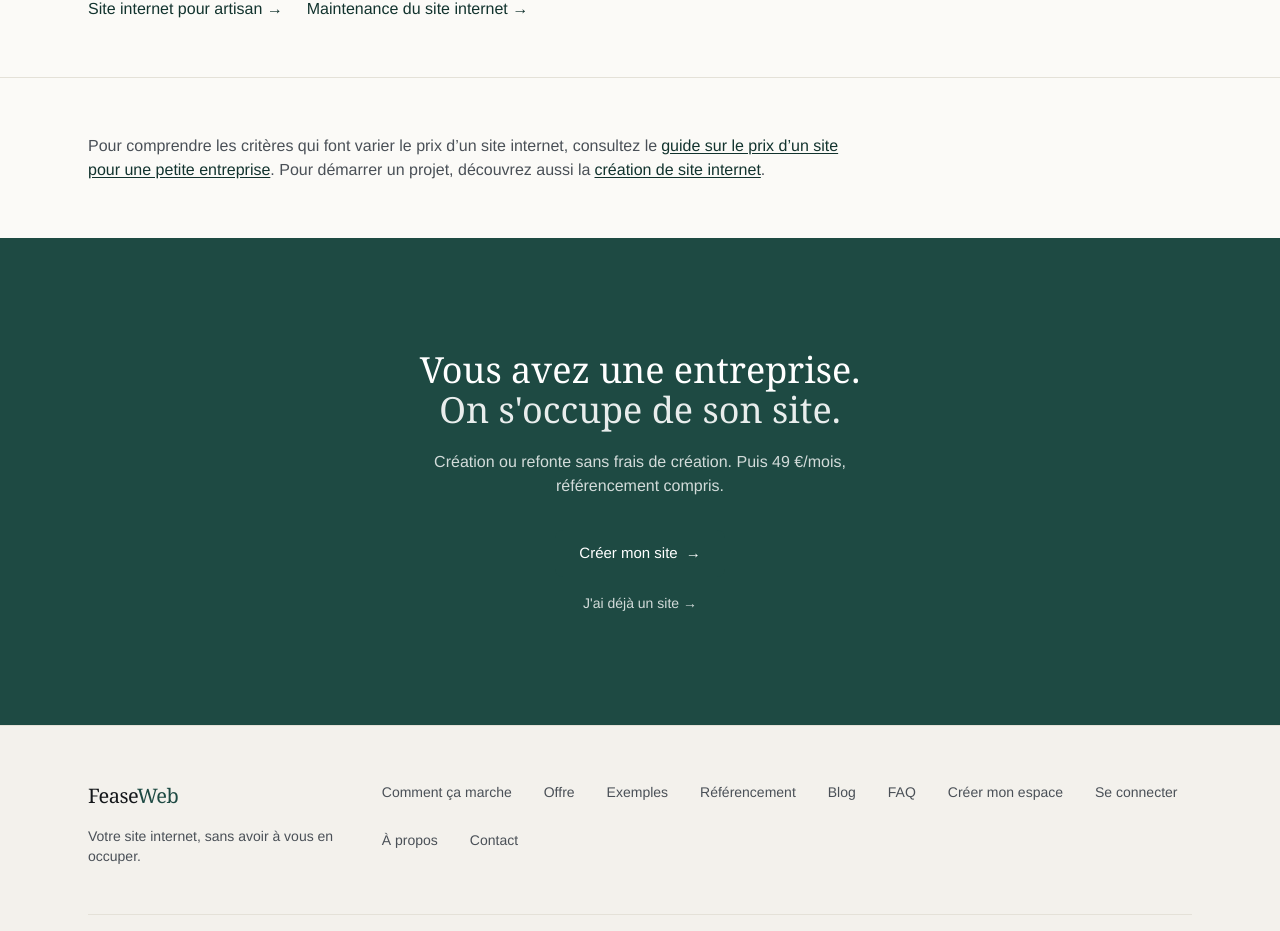
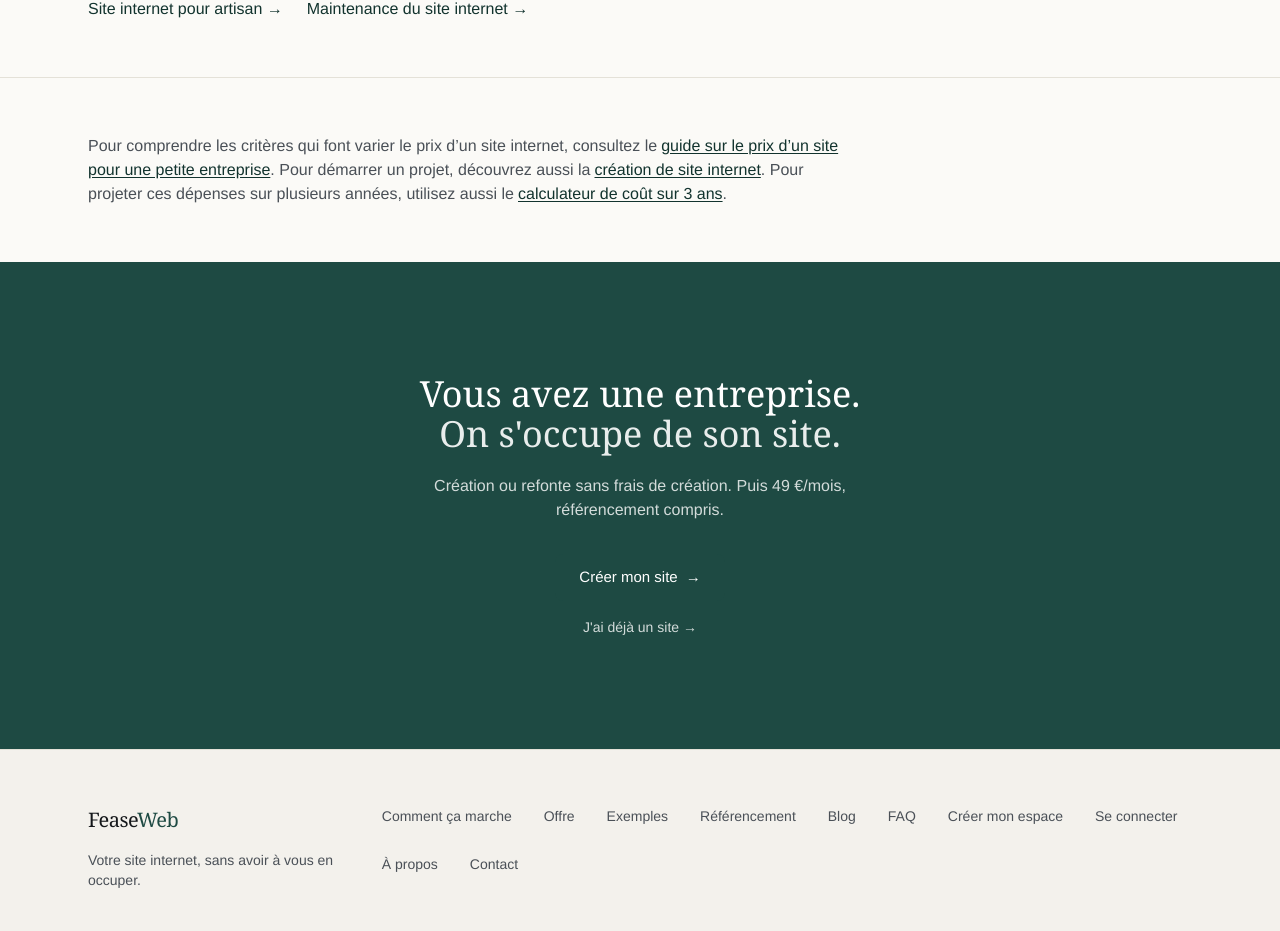
Before and after one commit to tanouch24/feaseweb, a Next.js app: page /tarifs in a window 1280 px wide. Shown: the part 3617-4548 px from the top of the page. Built offline with nearby package versions, Linux system fonts and the light colour scheme; no server answers.

Commit message:
feat: link website cost calculator internally

```diff
--- a/app/tarifs/page.tsx
+++ b/app/tarifs/page.tsx
@@ -105,6 +105,10 @@ export default function TarifsPage() {
             <Link className="ml-1 font-medium text-brand-dark underline underline-offset-2" href="/creation-site-internet">
               création de site internet
             </Link>
+            . Pour projeter ces dépenses sur plusieurs années, utilisez aussi le
+            <Link className="ml-1 font-medium text-brand-dark underline underline-offset-2" href="/calculateur-cout-site-internet">
+              calculateur de coût sur 3 ans
+            </Link>
             .
           </p>
         </div>
--- a/content/posts/abonnement-site-internet.mdx
+++ b/content/posts/abonnement-site-internet.mdx
@@ -139,6 +139,8 @@ Comparez les lignes suivantes sur une même période :
 
 Le calcul utile est le coût total sur la durée pendant laquelle l’entreprise pense utiliser le service, en tenant compte du travail qu’elle devrait réaliser elle-même.
 
+Vous pouvez [estimer le coût d’un site internet sur la durée](/calculateur-cout-site-internet) avec des montants que vous adaptez à l’offre étudiée.
+
 ## La propriété et la résiliation
 
 Avant de souscrire, lisez les conditions de sortie. Vérifiez notamment :
--- a/content/posts/devis-site-internet.mdx
+++ b/content/posts/devis-site-internet.mdx
@@ -181,6 +181,8 @@ Pour comparer deux devis, construisez un tableau sur la période qui vous intér
 
 L’objectif n’est pas de choisir le montant le plus bas, mais de comprendre le travail qui reste à la charge de l’entreprise.
 
+Pour mettre ces postes sur une période commune, le [calculateur de coût total](/calculateur-cout-site-internet) permet de comparer plusieurs scénarios modifiables.
+
 ## Checklist avant signature
 
 - [ ] Les objectifs et le public du site sont décrits.
--- a/content/posts/prix-site-internet-petite-entreprise.mdx
+++ b/content/posts/prix-site-internet-petite-entreprise.mdx
@@ -114,7 +114,7 @@ FeaseWeb propose actuellement une création ou une refonte sans frais de créati
 
 Le périmètre est précisé avant le démarrage et tous les projets ne sont pas acceptés automatiquement. Le SEO inclus ne constitue pas une garantie de position, de trafic, de leads ou de ventes.
 
-Pour connaître le contenu détaillé de la formule, consultez la page [tarif du site internet FeaseWeb](/tarifs). Vous pouvez aussi comparer la [création d’un site professionnel](/creation-site-internet), la [maintenance d’un site géré](/maintenance-site-internet) et le [référencement naturel inclus](/seo).
+Pour connaître le contenu détaillé de la formule, consultez la page [tarif du site internet FeaseWeb](/tarifs). Vous pouvez aussi comparer la [création d’un site professionnel](/creation-site-internet), la [maintenance d’un site géré](/maintenance-site-internet) et le [référencement naturel inclus](/seo). Pour estimer le coût total d’un site sur une période commune, utilisez aussi le [calculateur de coût total](/calculateur-cout-site-internet).
 
 ## Questions fréquentes
 
--- a/content/posts/prix-site-vitrine.mdx
+++ b/content/posts/prix-site-vitrine.mdx
@@ -154,6 +154,8 @@ Pour comparer des offres, regardez une période identique : douze, vingt-quatre
 
 Ne transformez pas cette comparaison en classement automatique. Le bon choix dépend aussi du temps disponible, du besoin de contrôle, de la complexité et du niveau d’accompagnement attendu.
 
+Pour poser ces montants dans un même cadre, utilisez l’[outil de comparaison des coûts dans le temps](/calculateur-cout-site-internet).
+
 ## Checklist avant de choisir
 
 - [ ] Le nombre et le type de pages sont définis.
```
